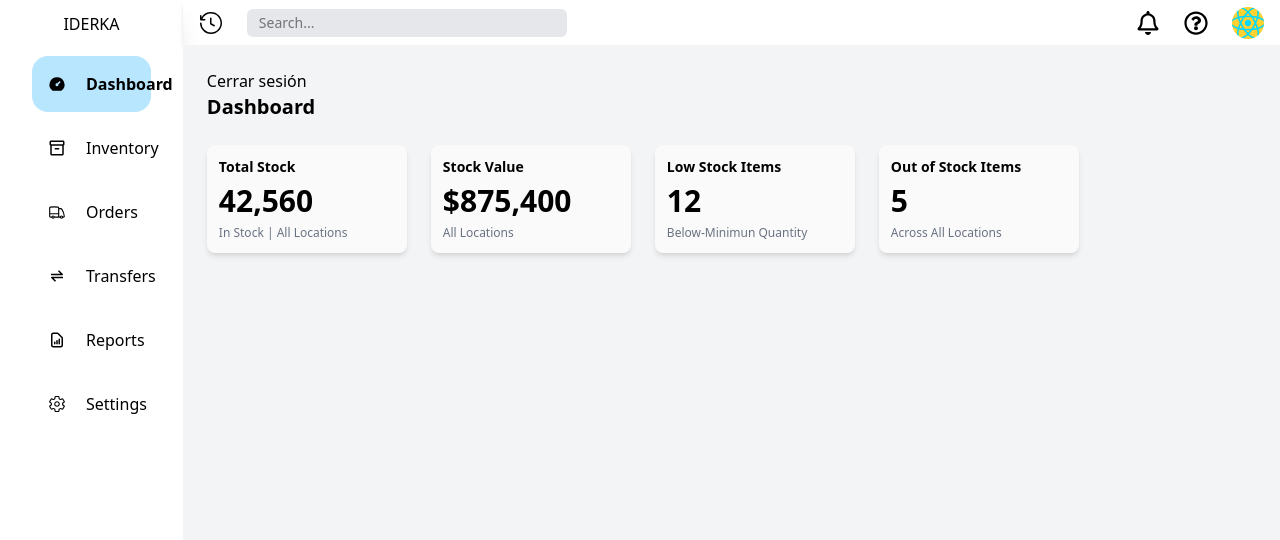
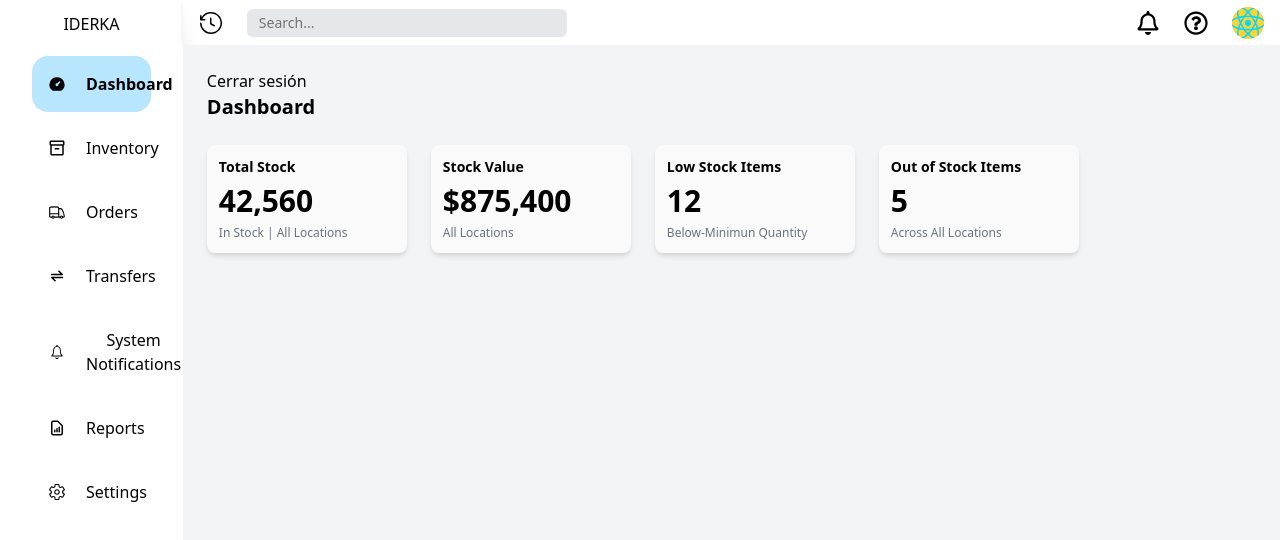
Before and after one commit to Fab0705/ManagementInventorySystemV1, a React (Vite) app: page / in a window 1280 px wide. Shown: the top 540 px of the page. Built offline with nearby package versions, Linux system fonts and the light colour scheme; sample sign-in values are in the browser's storage.

Commit message:
Add notifications' button

```diff
--- a/src/components/AsideBar/AsideBar.jsx
+++ b/src/components/AsideBar/AsideBar.jsx
@@ -8,11 +8,12 @@ import { TbDashboard, TbDashboardFilled } from "react-icons/tb";
 import { IoSettingsOutline, IoSettingsSharp } from "react-icons/io5";
 import { BiPurchaseTag, BiSolidPurchaseTag, BiTransferAlt } from "react-icons/bi";
 import { HiOutlineDocumentReport, HiDocumentReport } from "react-icons/hi";
+import { IoIosNotificationsOutline, IoMdNotifications } from "react-icons/io";
 
-const itemsDesc = ['Dashboard', 'Inventory', 'Orders', 'Transfers', 'Reports', 'Settings'];
-const routes = ['/', '/inventory', '/orders', '/transfers', '/reports', '/settings'];
-const itemsIcoLight = [TbDashboard, MdOutlineInventory2, HiOutlineTruck, BiTransferAlt, HiOutlineDocumentReport, IoSettingsOutline];
-const itemsIcoFilled = [TbDashboardFilled, MdInventory2, HiTruck, BiTransferAlt, HiDocumentReport, IoSettingsSharp];
+const itemsDesc = ['Dashboard', 'Inventory', 'Orders', 'Transfers', 'System Notifications', 'Reports', 'Settings'];
+const routes = ['/', '/inventory', '/orders', '/transfers', '/notifications', '/reports', '/settings'];
+const itemsIcoLight = [TbDashboard, MdOutlineInventory2, HiOutlineTruck, BiTransferAlt, IoIosNotificationsOutline, HiOutlineDocumentReport, IoSettingsOutline];
+const itemsIcoFilled = [TbDashboardFilled, MdInventory2, HiTruck, BiTransferAlt, IoMdNotifications, HiDocumentReport, IoSettingsSharp];
 
 export default function AsideBar() {
   const navigate = useNavigate();
```
